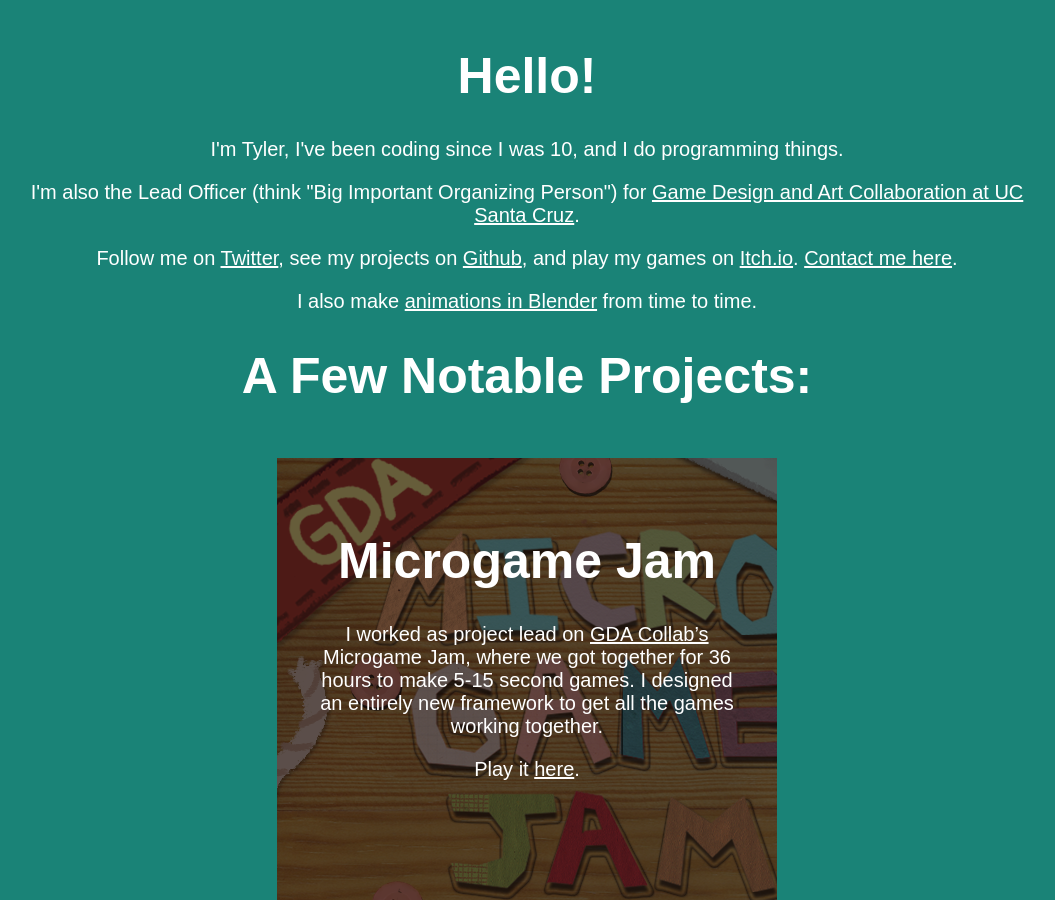
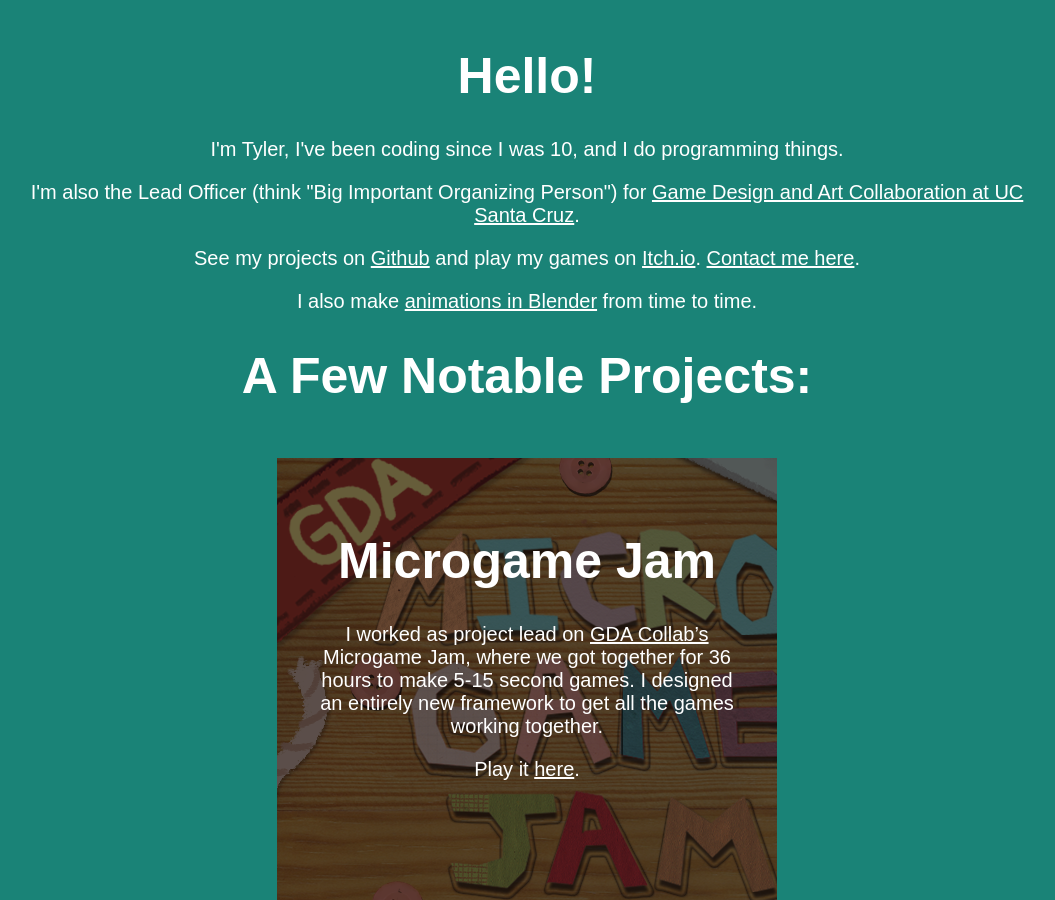
Before and after one commit to ambiguousname/ambiguousname.github.io, a Jekyll site: the page built from index.html, in a window 1280 px wide and 900 px high. Shown: the whole window, without its empty margins (113-1168 px from the left). Built offline with Jekyll 4.4.1, drawn with Linux system fonts in a browser that asks for light colours.

Commit message:
No more twitter

```diff
--- a/index.html
+++ b/index.html
@@ -15,8 +15,7 @@
             <h1>Hello!</h1>
             <p>I'm Tyler, I've been coding since I was 10, and I do programming things.</p>
             <p>I'm also the Lead Officer (think "Big Important Organizing Person") for <a href="http://gdacollab.com/">Game Design and Art Collaboration at UC Santa Cruz</a>.</p>
-            <p>Follow me on <a href="https://www.twitter.com/ambiguousnames/">Twitter</a>, see my
-                projects on <a href="https://www.github.com/ambiguousname/">Github</a>, and play my
+            <p>See my projects on <a href="https://www.github.com/ambiguousname/">Github</a> and play my
                 games on <a href="https://ambiguous-name.itch.io/">Itch.io</a>. <a href="./contact.html">Contact me here</a>.
             </p>
 
```
